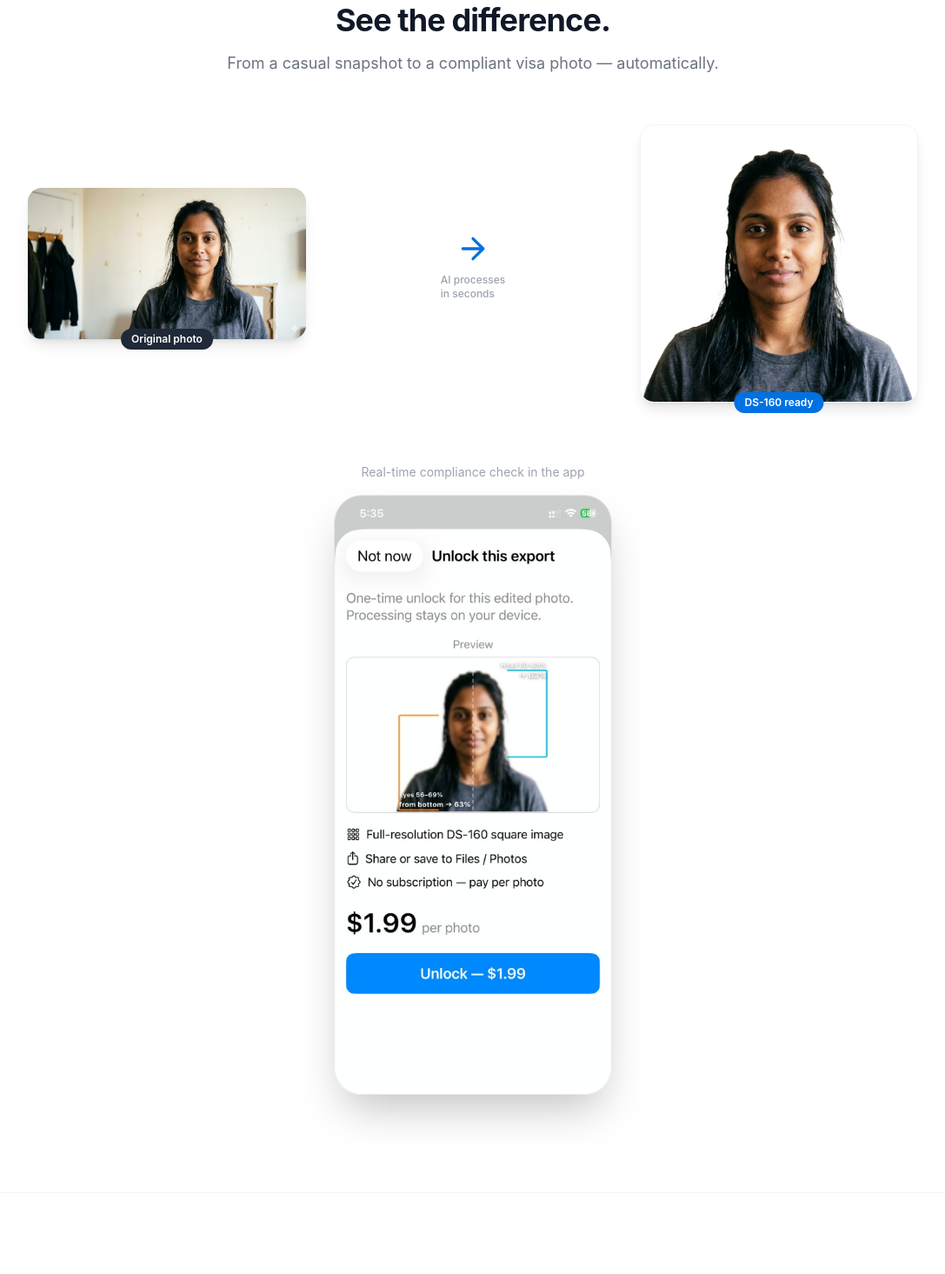
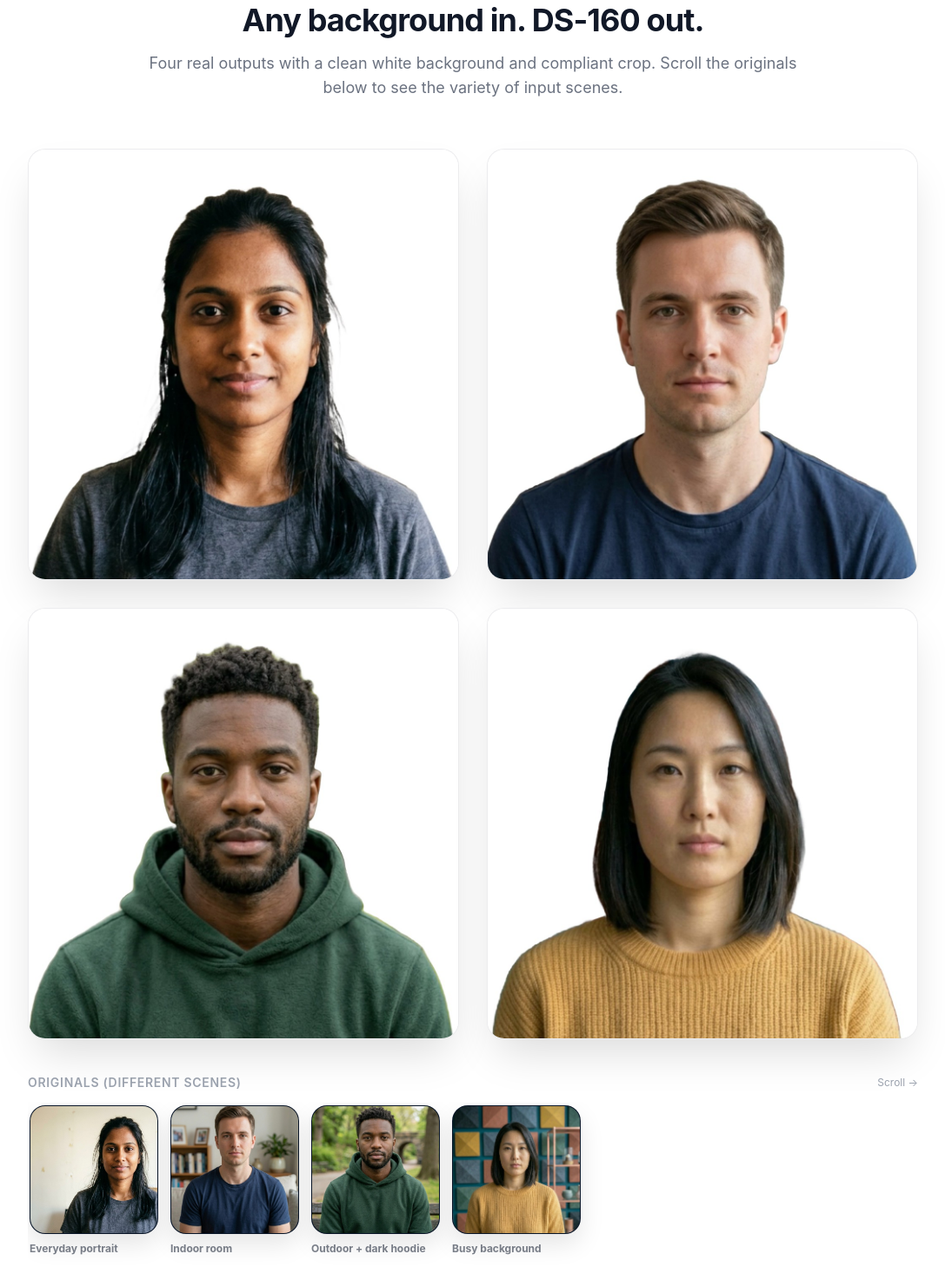
Before and after one commit to peterjiajunzhang/USVisaPhotoCom, a plain HTML site: page index.html in a window 1280 px wide. Shown: the part 935-2400 px from the top of the page at 87% size, without its empty margins (96-1183 px from the left). Drawn offline with nearby package versions, Linux system fonts and the light colour scheme.

Commit message:
Refresh demo gallery and app screenshots
Add four original/result demo pairs, switch the demos section to a minimal results wall with an originals film strip, and update the app screenshot gallery to four new screens.

```diff
--- a/index.html
+++ b/index.html
@@ -55,6 +55,47 @@
         .compliance-row:nth-child(6) { animation-delay: 0.40s; }
         .compliance-row:nth-child(7) { animation-delay: 0.47s; }
         .compliance-row:nth-child(8) { animation-delay: 0.54s; }
+        /* Demo wall (minimal): results grid + originals film strip */
+        .demo-wall-img {
+            aspect-ratio: 1;
+            width: 100%;
+            height: auto;
+            object-fit: cover;
+            border-radius: 1.25rem;
+            box-shadow: 0 25px 50px -12px rgba(0, 0, 0, 0.15);
+            border: 1px solid rgba(15, 23, 42, 0.08);
+            background: #fff;
+        }
+        .demo-film {
+            display: flex;
+            gap: 14px;
+            overflow-x: auto;
+            padding: 4px 2px 10px;
+            scroll-snap-type: x mandatory;
+            -webkit-overflow-scrolling: touch;
+        }
+        .demo-film::-webkit-scrollbar { height: 8px; }
+        .demo-film::-webkit-scrollbar-thumb { background: rgba(15, 23, 42, 0.16); border-radius: 999px; }
+        .demo-film-item {
+            flex: 0 0 auto;
+            width: 148px;
+            scroll-snap-align: start;
+        }
+        .demo-film-thumb {
+            width: 148px;
+            height: 148px;
+            object-fit: cover;
+            border-radius: 18px;
+            border: 1px solid rgba(15, 23, 42, 0.10);
+            box-shadow: 0 12px 28px rgba(0, 0, 0, 0.10);
+            background: #0a1628;
+        }
+        .demo-film-label {
+            margin-top: 8px;
+            font-size: 12px;
+            font-weight: 700;
+            color: rgba(15, 23, 42, 0.55);
+        }
     </style>
 </head>
 <body class="bg-white text-gray-900 font-sans antialiased">
@@ -67,6 +108,7 @@
                 <span class="font-semibold text-gray-900">US Visa Photo</span>
             </div>
             <div class="flex items-center gap-6 text-sm">
+                <a href="#demos" class="text-gray-500 hover:text-gray-900 transition hidden sm:block">Demos</a>
                 <a href="#features" class="text-gray-500 hover:text-gray-900 transition hidden sm:block">Features</a>
                 <a href="#compliance-checklist" class="text-gray-500 hover:text-gray-900 transition hidden sm:block">Compliance</a>
                 <a href="#languages" class="text-gray-500 hover:text-gray-900 transition hidden sm:block">Languages</a>
@@ -128,48 +170,65 @@
         </div>
     </section>
 
-    <!-- Before / After Demo -->
-    <section class="py-20 md:py-28">
+    <!-- Before / After Demo collection -->
+    <section id="demos" class="py-20 md:py-28 scroll-mt-20">
         <div class="max-w-6xl mx-auto px-6">
             <div class="text-center mb-14">
-                <h2 class="text-3xl md:text-4xl font-bold tracking-tight mb-4">See the difference.</h2>
-                <p class="text-gray-500 text-lg max-w-xl mx-auto">From a casual snapshot to a compliant visa photo — automatically.</p>
+                <h2 class="text-3xl md:text-4xl font-bold tracking-tight mb-4">Any background in. DS-160 out.</h2>
+                <p class="text-gray-500 text-lg max-w-3xl mx-auto">Four real outputs with a clean white background and compliant crop. Scroll the originals below to see the variety of input scenes.</p>
             </div>
 
-            <div class="grid md:grid-cols-3 gap-8 items-center max-w-5xl mx-auto">
-                <!-- Original -->
-                <div class="text-center">
-                    <div class="relative inline-block">
-                        <img src="demo-original.png" alt="Original photo" class="rounded-2xl shadow-lg w-full max-w-xs mx-auto">
-                        <span class="absolute -bottom-3 left-1/2 -translate-x-1/2 bg-gray-800 text-white text-xs font-semibold px-3 py-1 rounded-full whitespace-nowrap">Original photo</span>
+            <!-- Results wall -->
+            <div class="grid sm:grid-cols-2 gap-6 md:gap-8 max-w-5xl mx-auto">
+                <figure class="relative">
+                    <img src="demos/demo-01-result.png" alt="DS-160 result example 1" class="demo-wall-img" width="800" height="800" decoding="async">
+                </figure>
+                <figure class="relative">
+                    <img src="demos/demo-02-result.png" alt="DS-160 result example 2" class="demo-wall-img" width="800" height="800" decoding="async">
+                </figure>
+                <figure class="relative">
+                    <img src="demos/demo-03-result.png" alt="DS-160 result example 3" class="demo-wall-img" width="800" height="800" decoding="async">
+                </figure>
+                <figure class="relative">
+                    <img src="demos/demo-04-result.png" alt="DS-160 result example 4" class="demo-wall-img" width="800" height="800" decoding="async">
+                </figure>
+            </div>
+
+            <!-- Originals film strip -->
+            <div class="mt-10 max-w-5xl mx-auto">
+                <div class="flex items-center justify-between gap-4 mb-3">
+                    <p class="text-sm font-semibold text-gray-400 uppercase tracking-wider">Originals (different scenes)</p>
+                    <p class="text-xs text-gray-400 hidden sm:block">Scroll &rarr;</p>
+                </div>
+                <div class="demo-film" aria-label="Original photo film strip">
+                    <div class="demo-film-item">
+                        <img src="demos/demo-01-original.png" alt="Original example 1" class="demo-film-thumb" width="296" height="296" decoding="async">
+                        <div class="demo-film-label">Everyday portrait</div>
                     </div>
-                </div>
-
-                <!-- Arrow -->
-                <div class="flex items-center justify-center">
-                    <div class="hidden md:flex flex-col items-center gap-2">
-                        <i data-lucide="arrow-right" class="w-10 h-10 text-brand"></i>
-                        <span class="text-xs text-gray-400 font-medium">AI processes<br>in seconds</span>
+                    <div class="demo-film-item">
+                        <img src="demos/demo-02-original.png" alt="Original example 2" class="demo-film-thumb" width="296" height="296" decoding="async">
+                        <div class="demo-film-label">Indoor room</div>
                     </div>
-                    <div class="md:hidden flex items-center gap-2 py-4">
-                        <i data-lucide="arrow-down" class="w-8 h-8 text-brand"></i>
-                        <span class="text-xs text-gray-400 font-medium">AI processes in seconds</span>
+                    <div class="demo-film-item">
+                        <img src="demos/demo-03-original.png" alt="Original example 3" class="demo-film-thumb" width="296" height="296" decoding="async">
+                        <div class="demo-film-label">Outdoor + dark hoodie</div>
                     </div>
-                </div>
-
-                <!-- Result -->
-                <div class="text-center">
-                    <div class="relative inline-block">
-                        <img src="demo-result.png" alt="Compliant visa photo" class="rounded-2xl shadow-lg w-full max-w-xs mx-auto border border-gray-100">
-                        <span class="absolute -bottom-3 left-1/2 -translate-x-1/2 bg-brand text-white text-xs font-semibold px-3 py-1 rounded-full whitespace-nowrap">DS-160 ready</span>
+                    <div class="demo-film-item">
+                        <img src="demos/demo-04-original.png" alt="Original example 4" class="demo-film-thumb" width="296" height="296" decoding="async">
+                        <div class="demo-film-label">Busy background</div>
                     </div>
                 </div>
             </div>
 
             <!-- App screenshot -->
-            <div class="mt-16 text-center">
+            <div class="mt-20 text-center">
                 <p class="text-gray-400 text-sm mb-4">Real-time compliance check in the app</p>
-                <img src="demo-app.png" alt="App compliance preview" class="mx-auto rounded-[2rem] shadow-2xl border border-gray-200 max-w-xs">
+                <div class="grid grid-cols-1 sm:grid-cols-2 lg:grid-cols-4 gap-6 justify-items-center max-w-6xl mx-auto">
+                    <img src="demo-app-0.png" alt="Pick a photo screen preview" class="rounded-[2rem] shadow-2xl border border-gray-200 w-full max-w-xs" width="390" height="844" decoding="async">
+                    <img src="demo-app-1.png" alt="App checklist preview" class="rounded-[2rem] shadow-2xl border border-gray-200 w-full max-w-xs" width="390" height="844" decoding="async">
+                    <img src="demo-app-2.png" alt="App paywall preview" class="rounded-[2rem] shadow-2xl border border-gray-200 w-full max-w-xs" width="390" height="844" decoding="async">
+                    <img src="demo-app-3.png" alt="Saved photo detail preview" class="rounded-[2rem] shadow-2xl border border-gray-200 w-full max-w-xs" width="390" height="844" decoding="async">
+                </div>
             </div>
         </div>
     </section>
@@ -470,6 +529,11 @@
         </div>
     </footer>
 
+    <script>
+    (function () {
+        // Intentionally empty: demos are static in the minimal layout.
+    })();
+    </script>
     <script>lucide.createIcons();</script>
 </body>
 </html>
```
Also changed, not shown: demo-app-0.png (added), demo-app-1.png (added), demo-app-2.png (added), demo-app-3.png (added), demos/demo-01-original.png (added), demos/demo-01-result.png (added), demos/demo-02-original.png (added), demos/demo-02-result.png (added), demos/demo-03-original.png (added), demos/demo-03-result.png (added), demos/demo-04-original.png (added), demos/demo-04-result.png (added).
